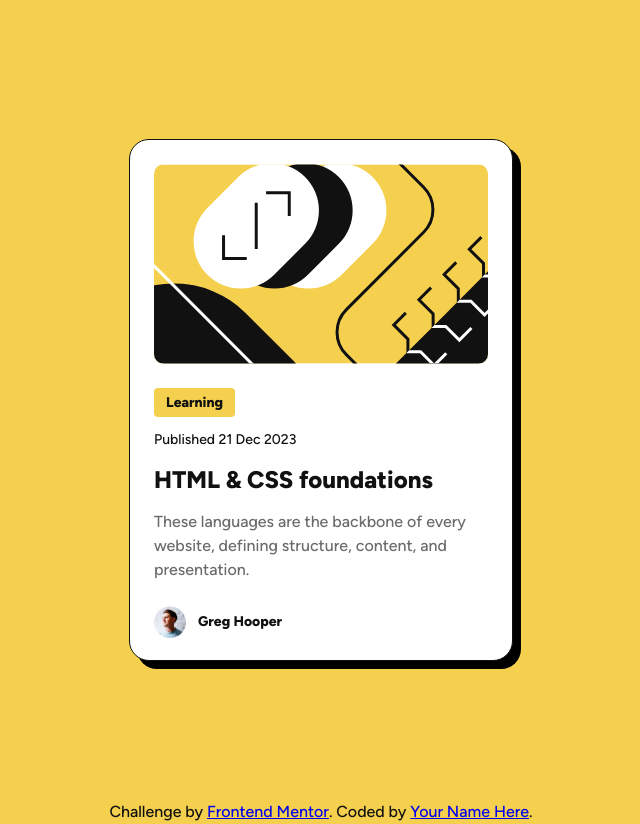
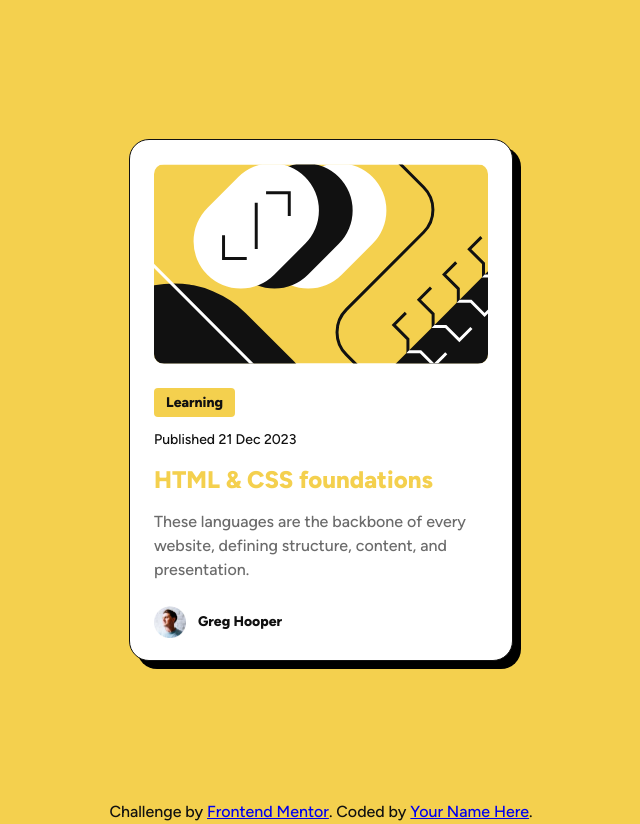
Before and after one commit to Networksentinel/Networksentinel-Frontend-Mentor-Challenge---Blog-preview-card, a website built with Vite: page index.html in a window 1280 px wide. In both pictures the pointer is over the element "HTML & CSS foundations". Shown: the whole page, without its empty margins (319-959 px from the left). Built offline with nearby package versions, Linux system fonts and the light colour scheme.

Commit message:
style: added the hover effect for .main-heading + adjusted its width

```diff
--- a/src/stylesheets/card.css
+++ b/src/stylesheets/card.css
@@ -40,6 +40,15 @@
     font-family:'Figtree-Medium', sans-serif;
 }
 
+.main-heading {
+    width: fit-content;
+}
+
+.main-heading:hover {
+    color: var(--yellow);
+    cursor: pointer;
+}
+
 .author {
     display: flex;
     align-items: center;
```
